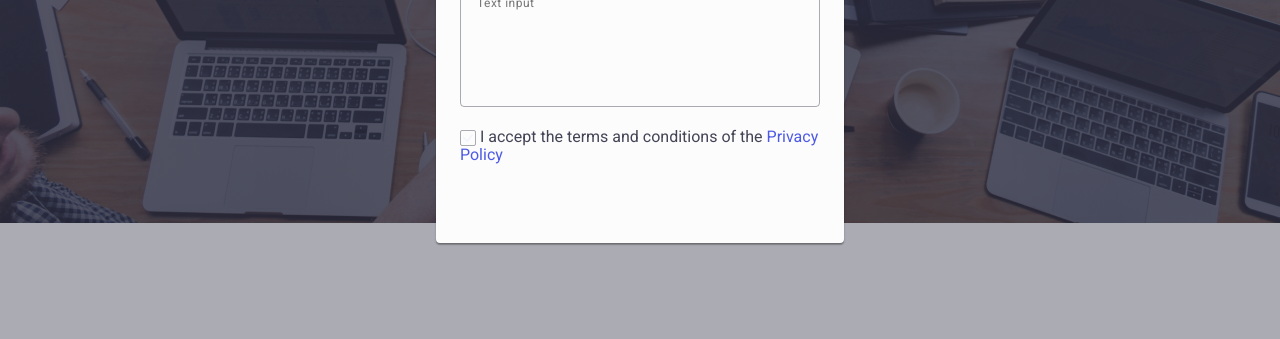
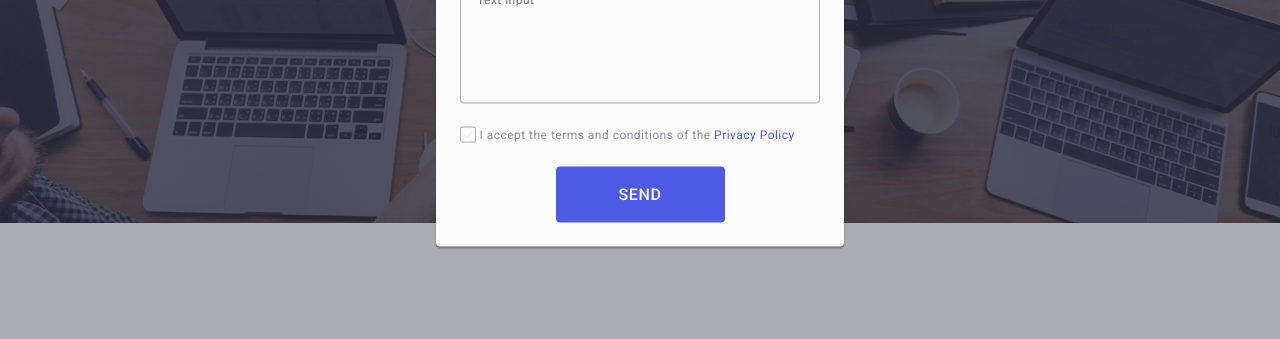
Before and after one commit to subatyucel/goit-markup-hw-05, a plain HTML site: page index.html in a window 1280 px wide. Shown: the part 449-788 px from the top of the page. Drawn offline with nearby package versions, Linux system fonts and the light colour scheme.

Commit message:
send button done

```diff
--- a/css/style.css
+++ b/css/style.css
@@ -659,7 +659,7 @@ a {
   margin-bottom: 24px;
 }
 
-.user-privacy-text {
+.privacy-label {
   font-size: 12px;
   line-height: 1.17;
   letter-spacing: 0.04em;
@@ -689,3 +689,20 @@ a {
 .privacy-link {
   color: #4d5ae5;
 }
+
+.modal-window-second-btn {
+  display: block;
+  min-width: 169px;
+  height: 56px;
+  font-family: "Roboto", sans-serif;
+  font-size: 16px;
+  font-weight: 500;
+  line-height: 1.5;
+  letter-spacing: 0.04em;
+  color: #ffffff;
+  cursor: pointer;
+  background-color: #4d5ae5;
+  border: none;
+  transition: background-color 250ms cubic-bezier(0.4, 0, 0.2, 1);
+  margin: auto;
+}
--- a/index.html
+++ b/index.html
@@ -652,14 +652,8 @@
               value="true"
               name="user-privacy"
               class="privacy-checkbox visually-hidden"
-              checked
             />
-            <label
-              for="user-privacy"
-              class="privacy-label"
-              for="user-privacy"
-              class="user-privacy-text"
-            >
+            <label for="user-privacy" class="privacy-label" for="user-privacy">
               <span class="privacy-span">
                 <svg width="10" height="8" class="span-svg">
                   <use href="./images/symbol-defs.svg#icon-Vector"></use>
@@ -669,6 +663,8 @@
               <a href="" class="privacy-link">Privacy Policy</a>
             </label>
           </div>
+
+          <button class="modal-window-second-btn btn">SEND</button>
         </form>
       </div>
     </div>
```
